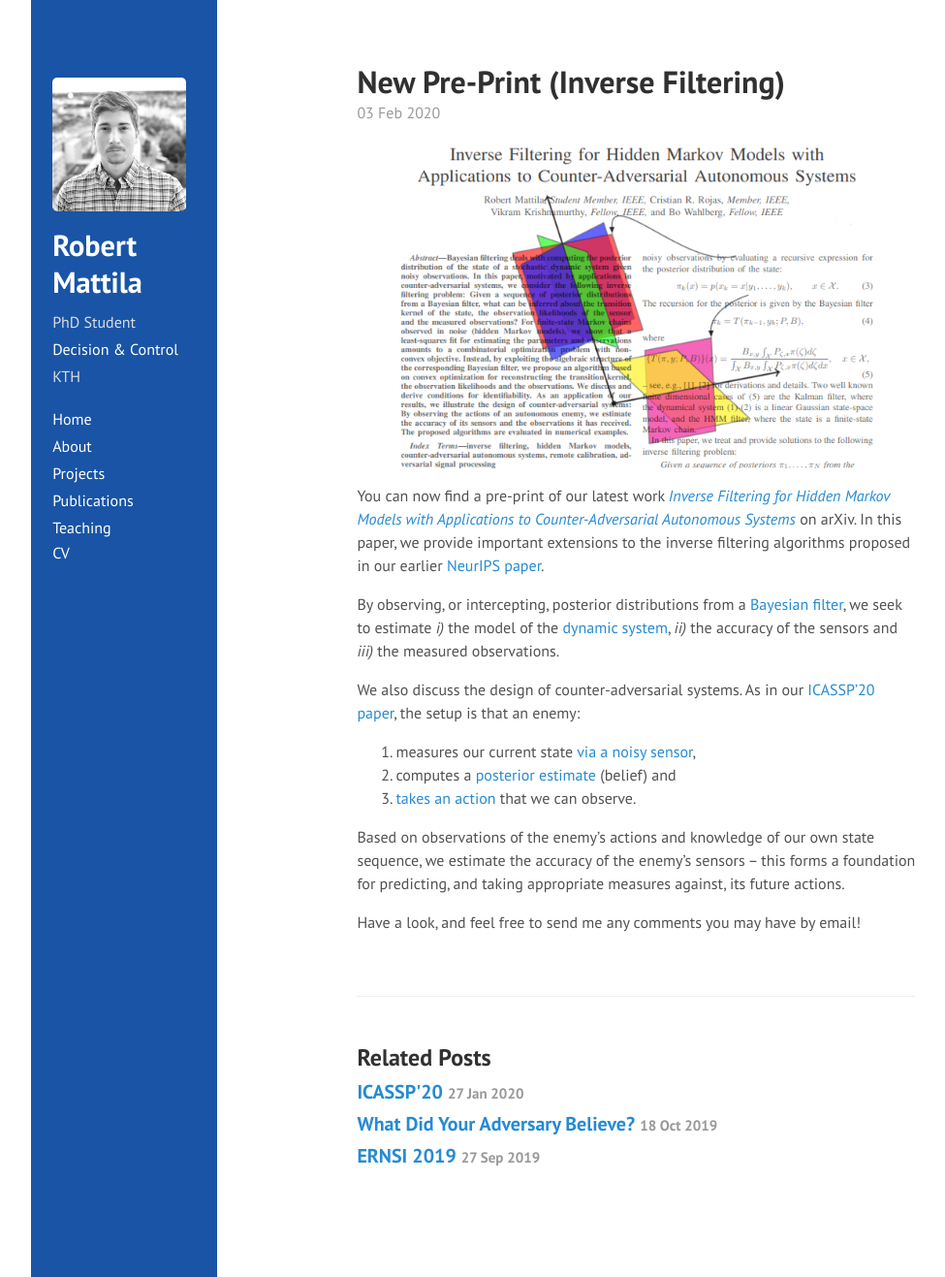
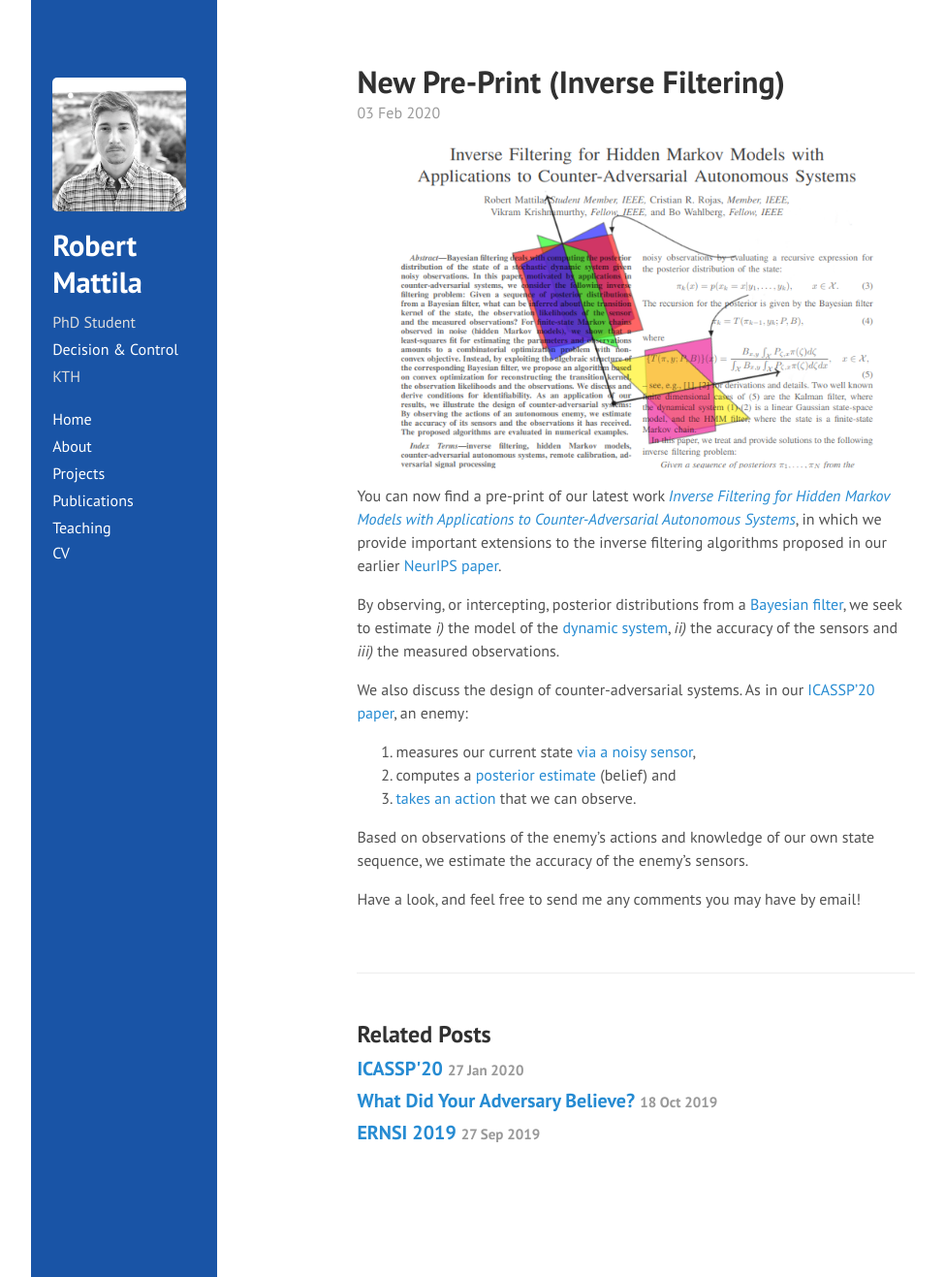
Before and after one commit to rmattila/rmattila.github.io, a Jekyll site: the page built from _posts/2020-02-03-if_preprint.md, in a window 1280 px wide and 1317 px high. Shown: the whole window at 97% size, without its empty margins (70-1045 px from the left). Built offline with Jekyll 4.4.1, drawn with Linux system fonts in a browser that asks for light colours; comment, search, counter and statistics services are not loaded.

Commit message:
more simplifications

```diff
--- a/_posts/2020-02-03-if_preprint.md
+++ b/_posts/2020-02-03-if_preprint.md
@@ -9,8 +9,8 @@ title: New Pre-Print (Inverse Filtering)
 
 You can now find a pre-print of our latest work [*Inverse Filtering for Hidden Markov
 Models with Applications to Counter-Adversarial Autonomous
-Systems*](https://arxiv.org/pdf/2001.11809.pdf) on arXiv. In this paper, we provide
-important extensions to the inverse filtering algorithms proposed in our earlier [NeurIPS
+Systems*](https://arxiv.org/pdf/2001.11809.pdf), in which we provide important extensions
+to the inverse filtering algorithms proposed in our earlier [NeurIPS
 paper](http://papers.nips.cc/paper/7008-inverse-filtering-for-hidden-markov-models).
 
 By observing, or intercepting, posterior distributions from a [Bayesian
@@ -19,7 +19,7 @@ filter](https://en.wikipedia.org/wiki/Recursive_Bayesian_estimation), we seek to
 *ii)* the accuracy of the sensors and *iii)* the measured observations.
 
 We also discuss the design of counter-adversarial systems. As in our [ICASSP'20
-paper](https://rmattila.github.io/2019/10/18/preprint/), the setup is that an enemy:
+paper](https://rmattila.github.io/2019/10/18/preprint/), an enemy:
 
 1. measures our current state [via a noisy
    sensor](https://en.wikipedia.org/wiki/Hidden_Markov_model),
@@ -29,7 +29,6 @@ paper](https://rmattila.github.io/2019/10/18/preprint/), the setup is that an en
    action](https://en.wikipedia.org/wiki/Partially_observable_Markov_decision_process) that we can observe.
 
 Based on observations of the enemy's actions and knowledge of our own state sequence, we
-estimate the accuracy of the enemy’s sensors -- this forms a foundation for predicting,
-and taking appropriate measures against, its future actions.
+estimate the accuracy of the enemy’s sensors.
 
 Have a look, and feel free to send me any comments you may have by email!
```
